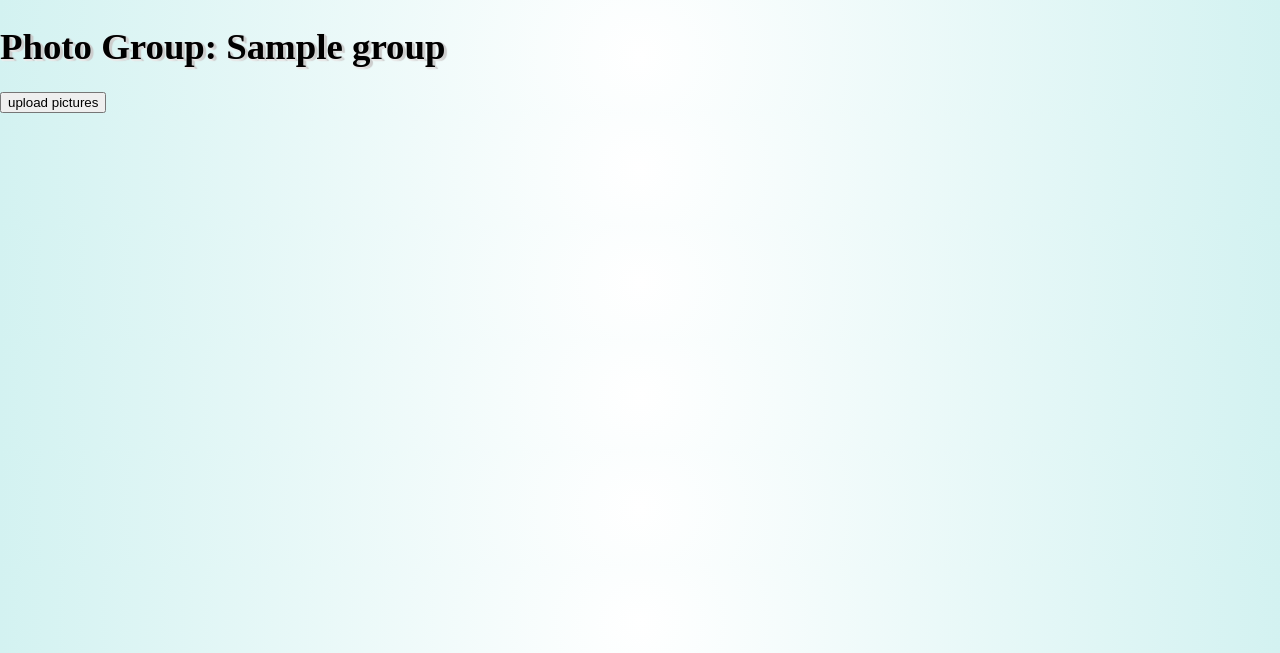
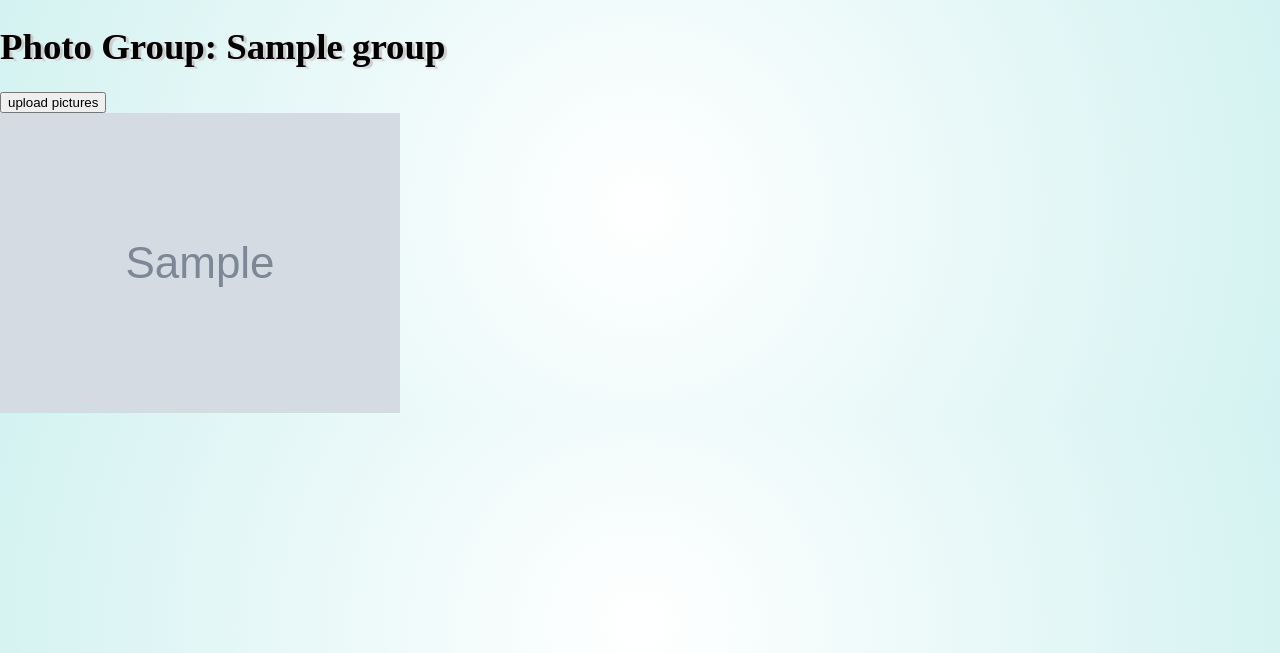
Before and after one commit to Elewis97/PhotoDump, a Python web app: template templates/group.html in a window 1280 px wide. Shown: the top 653 px of the page. Run offline with Jinja, Linux system fonts and the light colour scheme; the template is opened without the code that fills it: most values are stand-ins (such as "Sample title", 1, 10 or a date in 2020); grey boxes marked "Sample" are stand-in pictures.

Commit message:
kiet: got upload to work yay

```diff
--- /dev/null
+++ b/stylesheets/group.css
@@ -0,0 +1,3 @@
+.photos {
+  width: 400px;
+}
--- a/templates/group.html
+++ b/templates/group.html
@@ -4,6 +4,7 @@
   <head>
     <title> PhotoDump </title>
     <link rel = "stylesheet" type = "text/css" href="../stylesheets/welcome.css">
+    <link rel = "stylesheet" type = "text/css" href="/stylesheets/group.css">
     <link href='http://fonts.googleapis.com/css?family=Raleway' rel='stylesheet' type='text/css'>
   </head>
 
@@ -14,7 +15,9 @@
       <input type="hidden" name="group_id" value="{{group.key.id()}}">
       <input type="submit" value="upload pictures">
     </form>
-
+    {% for photo in group.photos %}
+      <img class="photos" src="{{photo.url}}">
+    {% endfor %}
   </body>
 
 </html>
```
Also changed, not shown: main.py (+4 -4 lines).
